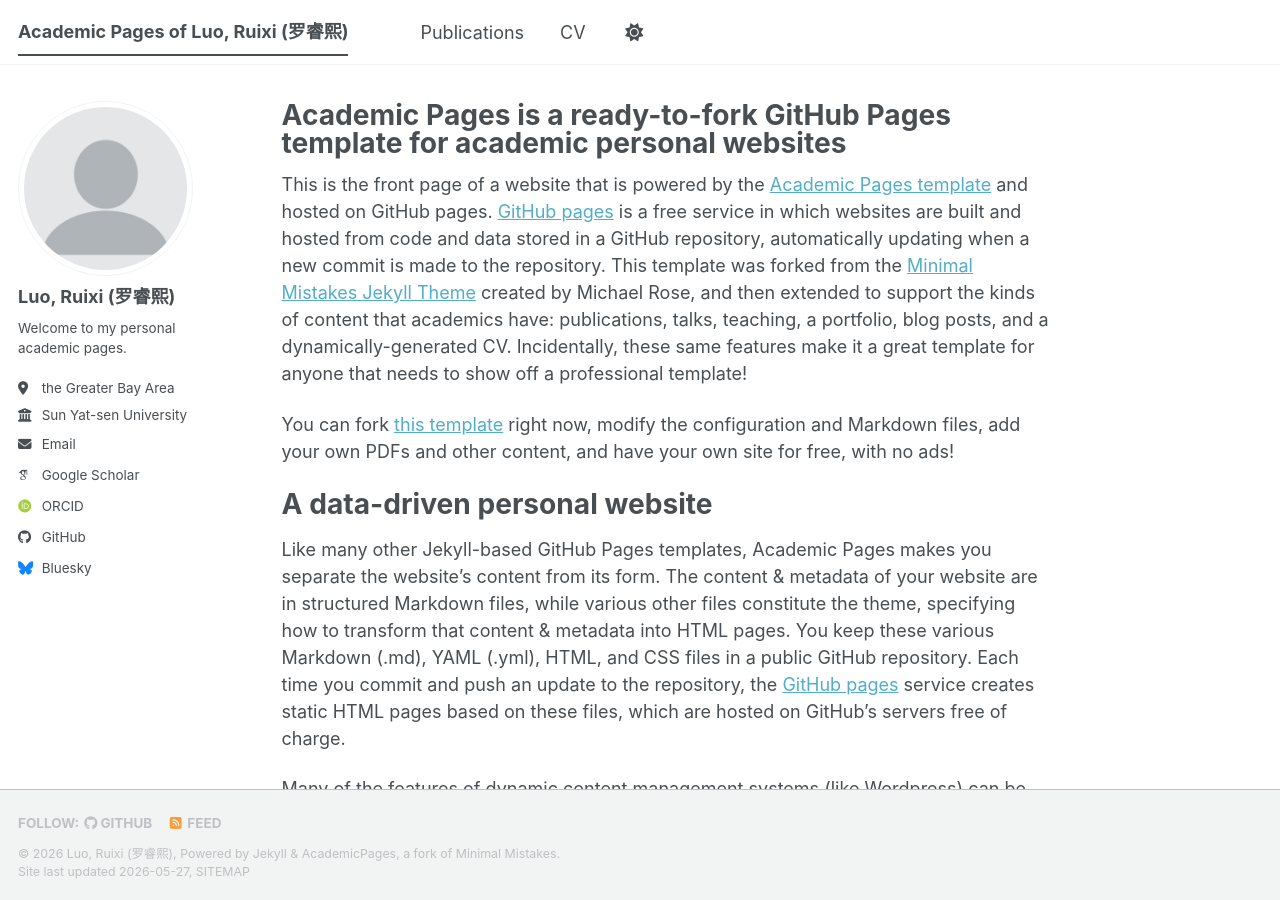
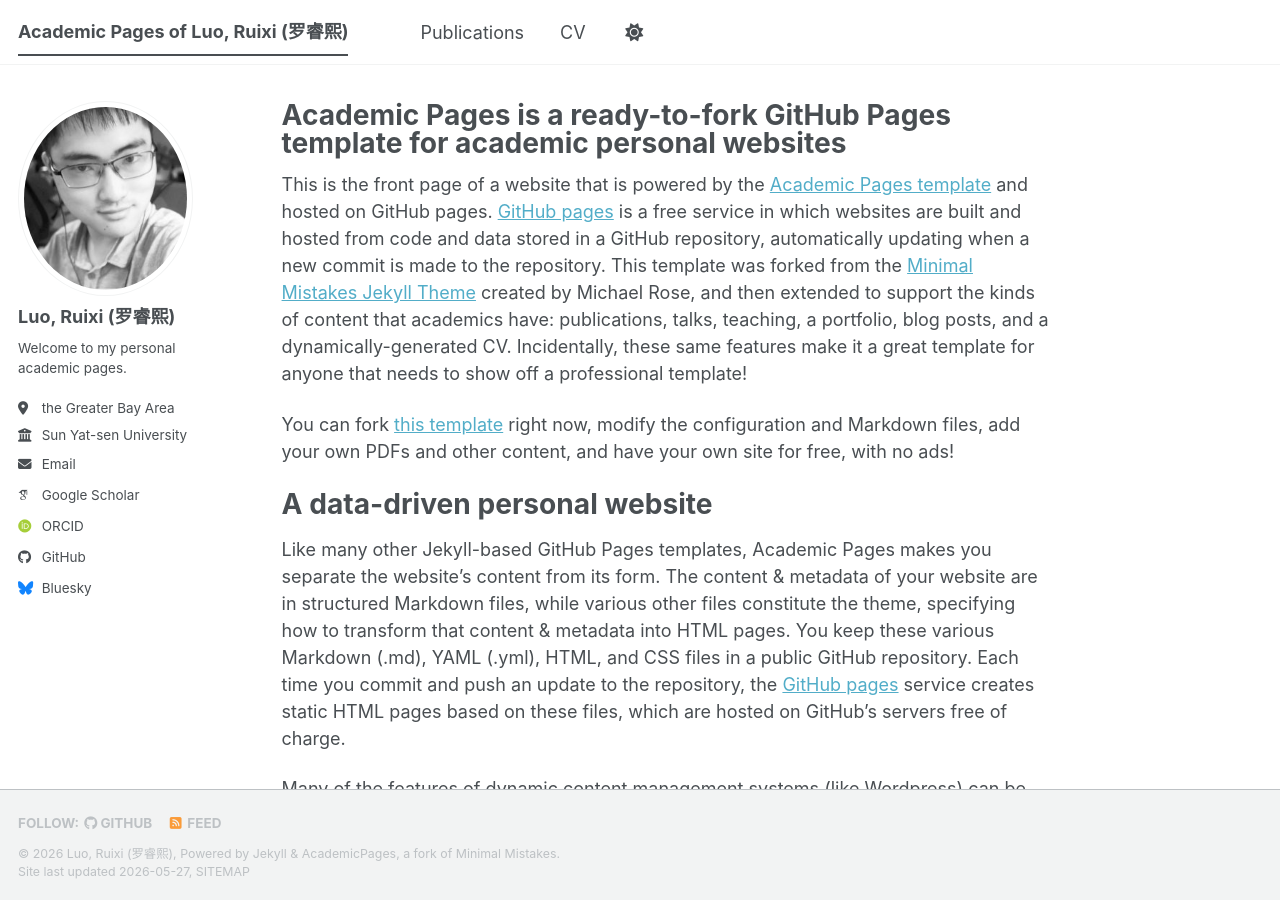
Before and after one commit to Ruixi-Luo/Ruixi-Luo.github.io, a Jekyll site: the page built from _pages/about.md, in a window 1280 px wide and 900 px high. Built offline with Jekyll 4.4.1, drawn with Linux system fonts in a browser that asks for light colours; some web fonts are replaced; a script bundle is joined from its source files by our own code; library files that are not in the unit come from our copies.

Commit message:
Update _config.yml

```diff
--- a/_config.yml
+++ b/_config.yml
@@ -23,7 +23,7 @@ repository               : "https://github.com/Ruixi-Luo/Ruixi-Luo.github.io"
 #               Additional customization can be done by editing /_includes/author-profile.html
 author:
   # Biographic information
-  avatar           : "profile.png"
+  avatar           : "Ruixi_photo.jpg"
   name             : "Luo, Ruixi (罗睿熙)"
   pronouns         : # example: "she/her"
   bio              : "Welcome to my personal academic pages."
```
